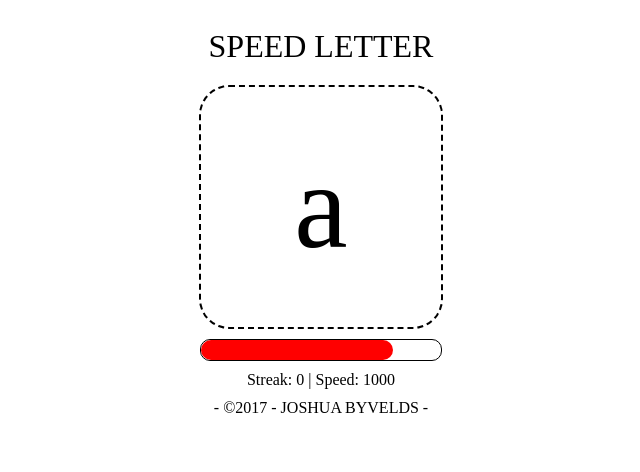
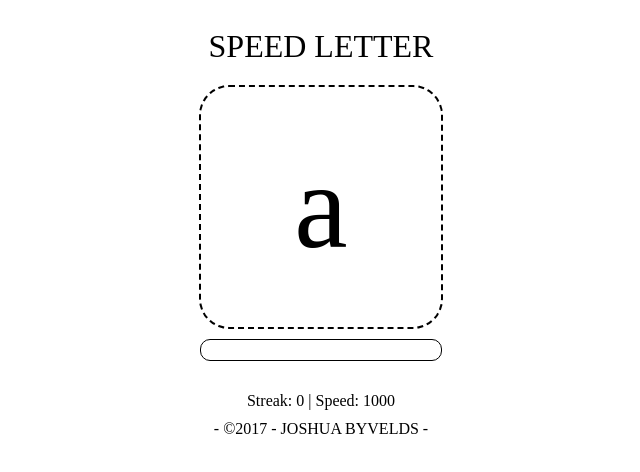
Before and after one commit to joshbyvelds/speed_letter, a plain HTML site: page index.html in a window 1280 px wide. Shown: the whole page, without its empty margins (319-959 px from the left). Drawn offline with nearby package versions, Linux system fonts and the light colour scheme.

Commit message:
programmed timebar, added gameloop and ready functions, added key input function

```diff
--- a/index.html
+++ b/index.html
@@ -11,7 +11,7 @@
     <header>Speed Letter</header>
     <main>
         <div class="letter" id="letter">a</div>
-        <div class="timer"><div class="inside"></div></div>
+        <div class="timer" id="timer"><div class="inside" id="timer_inside"></div></div>
         <input type="text" id="answer" />
         <div class="stats">
             Streak: 0 | Speed: 1000
--- a/main.css
+++ b/main.css
@@ -29,7 +29,7 @@ header{
 }
 
 .timer .inside{
-    width: 80%;
+    width: 100%;
     height: 20px;
     border-radius: 10px;
     background: red;
@@ -40,7 +40,7 @@ header{
 }
 
 #answer{
-    display: none;
+    opacity: 0;
 }
 
 footer{
--- a/main.js
+++ b/main.js
@@ -0,0 +1,21 @@
+(function(){
+    var gameRunning = true;
+    var time = 1000;
+    var startTime = 1000;
+    var gameloop = null;
+    function init(){
+        $("#answer").focus();
+        $("#answer").keypress(function(){
+            alert("Key Press");
+        });
+    }
+
+    gameloop = setInterval(function(){
+        if(gameRunning){
+            time -= 10;
+            $("#timer_inside").css("width", Math.floor(time / startTime * 100) + "%");
+        }
+    }, 10);
+
+    $(document).ready(init);
+}());
```
